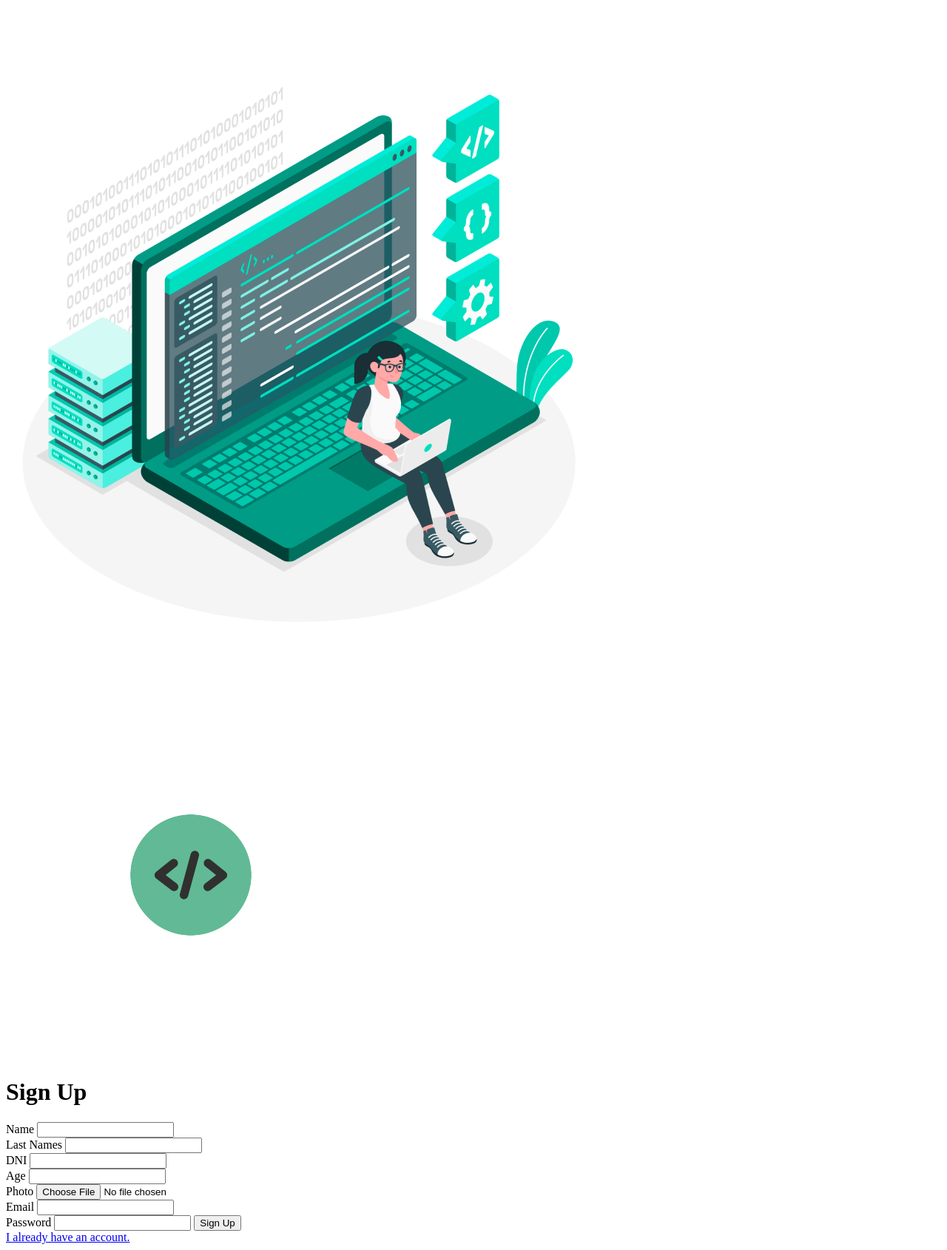
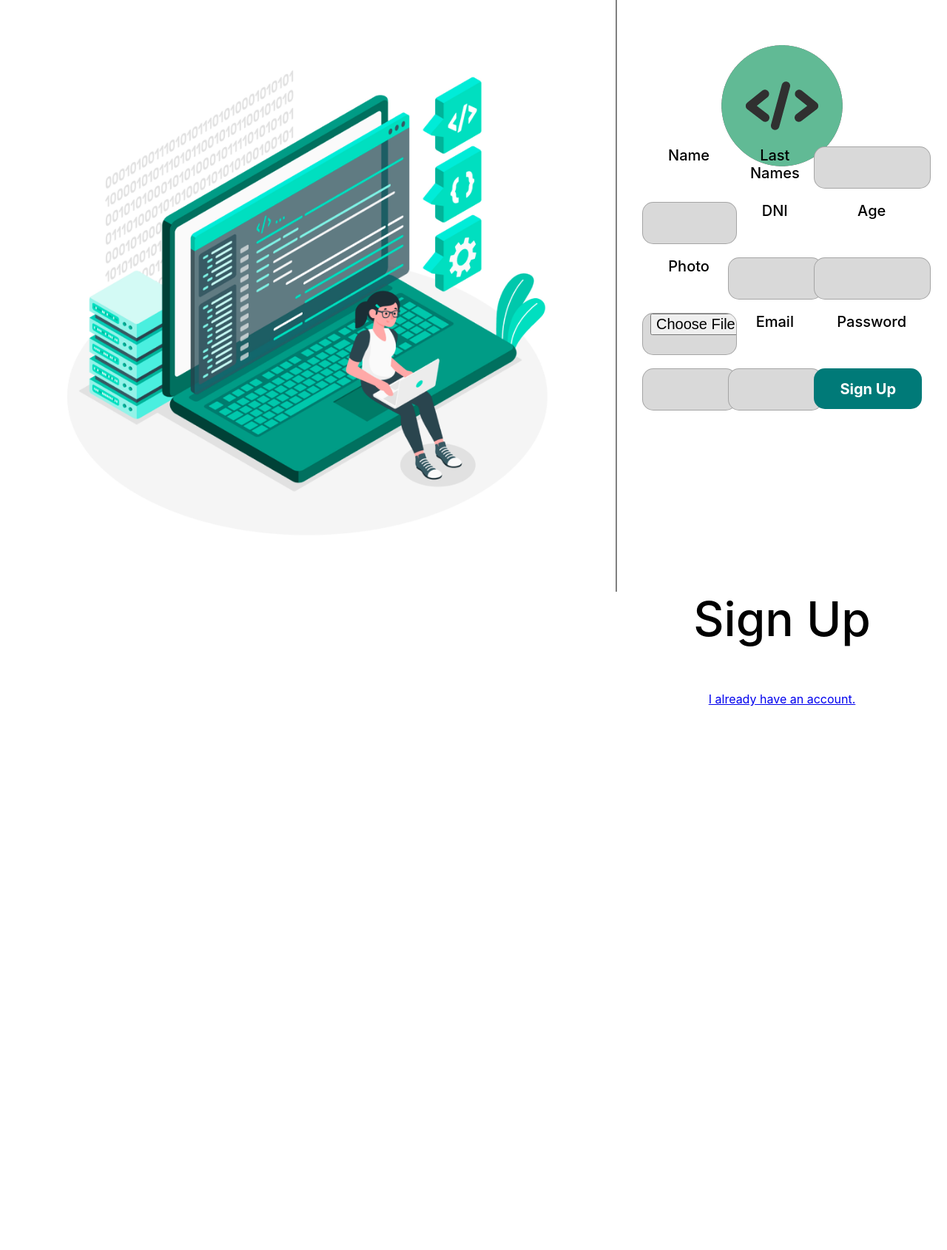
Before and after one commit to MarinaLl/codingAcademy, a PHP site: page /register.php in a window 1280 px wide. Shown: the whole page at 74% size. After the commit the page ends 955 px from the top, so only its background shows below. Run offline with PHP 8.4, Linux system fonts and the light colour scheme.

Commit message:
register scss en proceso

```diff
--- a/css/main.css
+++ b/css/main.css
@@ -332,30 +332,30 @@ header > div div:last-child img {
   padding-left: 0;
 }
 
-#loginContainer {
+.loginContainer {
   display: grid;
   grid-template-columns: 65% 35%;
   grid-template-rows: 100vh;
 }
-#loginContainer div:first-child {
+.loginContainer > div:first-child {
   background-image: url("../src/login.png");
   background-repeat: no-repeat;
   background-size: contain;
   background-position: center;
 }
-#loginContainer div:last-child {
+.loginContainer > div:last-child {
   border-left: 2px solid grey;
   display: grid;
   grid-template-columns: 1fr;
-  grid-template-rows: repeat(7, auto);
+  grid-template-rows: repeat(3, auto);
   text-align: center;
   justify-items: center;
 }
-#loginContainer div:last-child img {
+.loginContainer > div:last-child img {
   margin-top: 50px;
   margin-bottom: -40px;
 }
-#loginContainer div:last-child h1 {
+.loginContainer > div:last-child h1 {
   width: 378px;
   height: -moz-fit-content;
   height: fit-content;
@@ -370,12 +370,12 @@ header > div div:last-child img {
   padding: 0px;
   margin-bottom: 60px;
 }
-#loginContainer div:last-child form {
+.loginContainer > div:last-child form {
   width: 378px;
   height: -moz-fit-content;
   height: fit-content;
 }
-#loginContainer div:last-child form input {
+.loginContainer > div:last-child form input {
   border: none;
   color: black;
   font-size: 20px;
@@ -390,7 +390,7 @@ header > div div:last-child img {
   padding-left: 10px;
   border: 1px solid rgba(0, 0, 0, 0.24);
 }
-#loginContainer div:last-child form input[type=submit] {
+.loginContainer > div:last-child form input[type=submit] {
   width: 100%;
   height: 55px;
   border-radius: 15px;
@@ -404,6 +404,63 @@ header > div div:last-child img {
   background-color: #007A78;
   padding: 15px 35px;
   font-weight: bold;
+}
+.loginContainer > div:last-child form[name=register] {
+  display: grid;
+  grid-template-columns: repeat(3, 1fr);
+  grid-template-rows: repeat(8, 1fr);
+}
+.loginContainer > div:last-child form[name=register] label {
+  color: #000;
+  text-align: center;
+  font-size: 20px;
+  font-style: normal;
+  font-weight: 500;
+  line-height: normal;
+  margin-left: 10px;
+}
+.loginContainer > div:last-child form[name=register]:first-child {
+  grid-area: 1/1/2/2;
+  background-color: pink;
+}
+.loginContainer > div:last-child form[name=register]:nth-child(2) {
+  grid-area: 1/2/2/4;
+}
+.loginContainer > div:last-child form[name=register]:nth-child(3) {
+  grid-area: 2/1/3/2;
+}
+.loginContainer > div:last-child form[name=register]:nth-child(4) {
+  grid-area: 2/2/3/4;
+}
+.loginContainer > div:last-child form[name=register]:nth-child(5) {
+  grid-area: 3/1/4/2;
+}
+.loginContainer > div:last-child form[name=register]:nth-child(6) {
+  grid-area: 3/2/4/3;
+}
+.loginContainer > div:last-child form[name=register]:nth-child(7) {
+  grid-area: 3/3/4/4;
+}
+.loginContainer > div:last-child form[name=register]:nth-child(8) {
+  grid-area: 4/1/5/2;
+}
+.loginContainer > div:last-child form[name=register]:nth-child(9) {
+  grid-area: 4/2/5/3;
+}
+.loginContainer > div:last-child form[name=register]:nth-child(10) {
+  grid-area: 4/3/5/4;
+}
+.loginContainer > div:last-child form[name=register]:nth-child(11) {
+  grid-area: 5/1/6/4;
+}
+.loginContainer > div:last-child form[name=register]:nth-child(12) {
+  grid-area: 6/1/7/4;
+}
+.loginContainer > div:last-child form[name=register]:nth-child(13) {
+  grid-area: 7/1/8/4;
+}
+.loginContainer > div:last-child form[name=register]:last-child {
+  grid-area: 8/1/9/4;
 }
 
 * {
--- a/login.php
+++ b/login.php
@@ -45,12 +45,12 @@ if (isset($_SESSION['user'])) {
 
         </head>
         <body>
-            <div id="loginContainer">
+            <div class="loginContainer">
                 <div></div>
                 <div>
+                    <img src="src/codingAcademyLogo2copia.png" alt="codingAcademy">
+                    <h1>Log In</h1>
 
-                    <img id="logo" src="src/codingAcademyLogo2copia.png" alt="codingAcademy">
-                    <h1>Log In</h1>
                     <form action="login.php" method="post" enctype="multipart/form-data" name="login">
                         <input type="email" name="userEmail" id="userEmail" placeholder="Email">
                         <input type="password" name="userPassword" id="userPassword" placeholder="Password">
--- a/register.php
+++ b/register.php
@@ -9,16 +9,9 @@ if (isset($_SESSION['user'])) {
     <html>
         <head>
             <title>Sign Up</title>
-            <!-- <link rel="stylesheet" type="text/css" href="login.css"> -->
-            <?php addFonts(); ?>
+            <link rel="stylesheet" href="css/main.css">
         </head>
         <body>
-        <div>
-            <div id="image">
-                <img src="../src/login.png">
-            </div>
-        </div>
-        <div id="right">
             <?php
                 if ($_POST){
                     $username = $_POST['userName'];
@@ -42,30 +35,34 @@ if (isset($_SESSION['user'])) {
 
                 } else {
             ?>
-            <img id="logo" src="../src/codingAcademyLogo2.png" alt="codingAcademy">
+            <div class="loginContainer">
+                <div></div>
+                <div>
+                    <img src="src/codingAcademyLogo2copia.png" alt="codingAcademy">
                     <h1>Sign Up</h1>
                     <form action="register.php" method="post" enctype="multipart/form-data" name="register">
                         <label for="userName">Name</label>
-                <input type="text" name="userName" id="userName"><br>
                         <label for="userLastnames">Last Names</label>
-                <input type="text" name="userLastnames" id="userLastnames"><br>
+                        <input type="text" name="userName" id="userName">
+                        <input type="text" name="userLastnames" id="userLastnames">
                         <label for="userDni">DNI</label>
-                <input type="text" name="userDni" id="userDni"><br>
                         <label for="userAge">Age</label>
-                <input type="text" name="userAge" id="userAge"><br>
                         <label for="userPhoto">Photo</label>
-                <input type="file" name="userPhoto" id="userPhoto"><br>
+                        <input type="text" name="userDni" id="userDni">
+                        <input type="text" name="userAge" id="userAge">
+                        <input type="file" name="userPhoto" id="userPhoto">
                         <label for="userEmail">Email</label>
-                <input type="email" name="userEmail" id="userEmail"><br>
                         <label for="userPassword">Password</label>
+                        <input type="email" name="userEmail" id="userEmail">
                         <input type="password" name="userPassword" id="userPassword">
                         <input type="submit" value="Sign Up" id="registerBtn">
                     </form>
                     <a id="linkLogin" href="login.php">I already have an account.</a>
                 </div>
-        </body>
-    </html>
+            </div>
     <?php
                 }
 }
 ?>
+        </body>
+    </html>
```
Also changed, not shown: css/login.css (+66 -9 lines), scss/login.scss (+26 -4 lines), 2 other files. Lines whose indentation alone changed are shown as unchanged.
